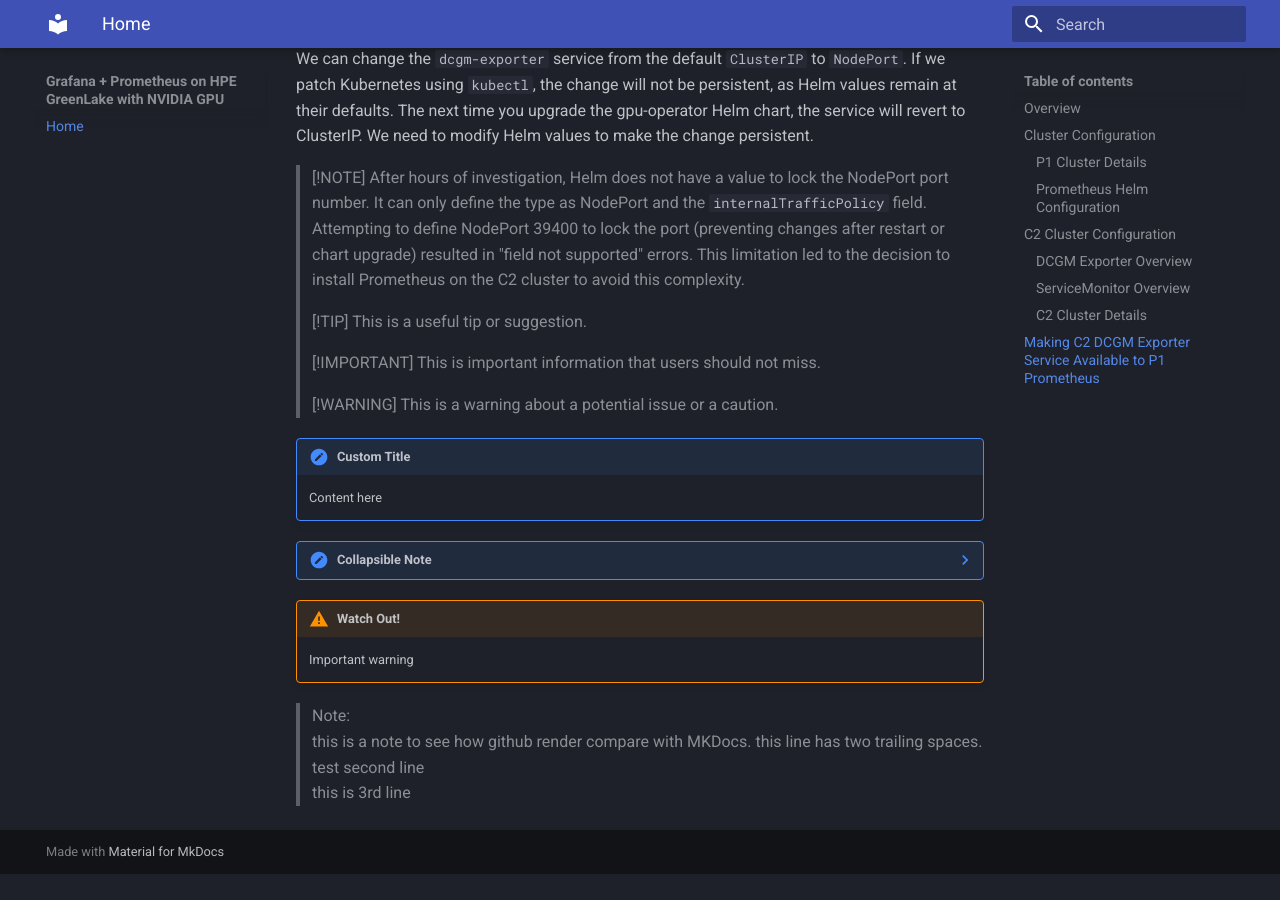
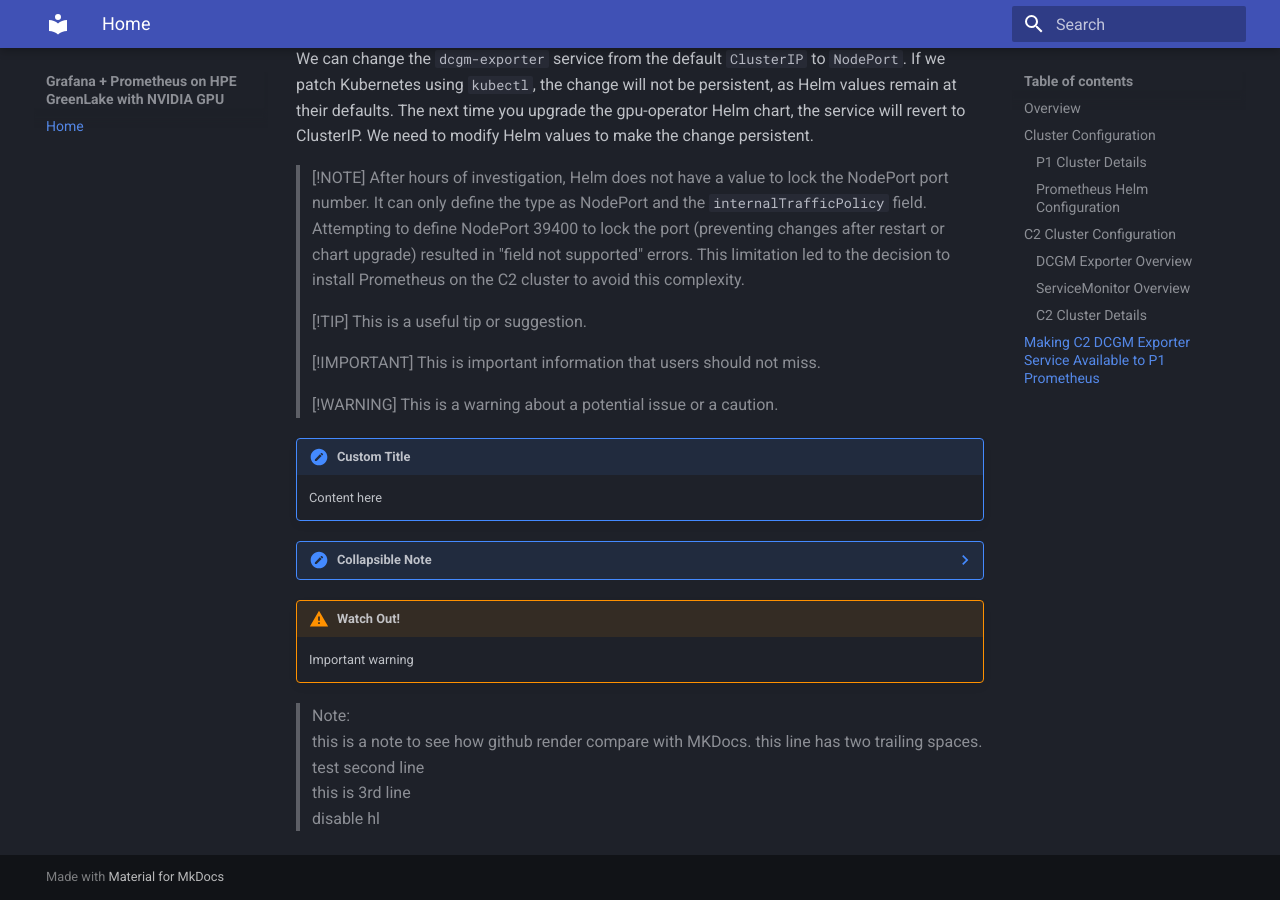
Before and after one commit to hjma29/grafana-prometheus-hpe-greenlake-com-nvidia, an MkDocs documentation site: the page built from docs/whitepaper.md, in a window 1280 px wide and 900 px high, scrolled down 4013 px. Built offline with MkDocs 1.6.1 and Material for MkDocs 9.7.7, drawn with Linux system fonts in a browser that asks for light colours; before the commit the page ends 4887 px from its top, so only the background shows below that.

Commit message:
251007-11:28 on mini4

```diff
--- a/docs/whitepaper.md
+++ b/docs/whitepaper.md
@@ -193,3 +193,4 @@ We can change the `dcgm-exporter` service from the default `ClusterIP` to `NodeP
 > this is a note to see how github render compare with MKDocs. this line has two trailing spaces.
 > test second line
 > this is 3rd line
+> disable hl
```
